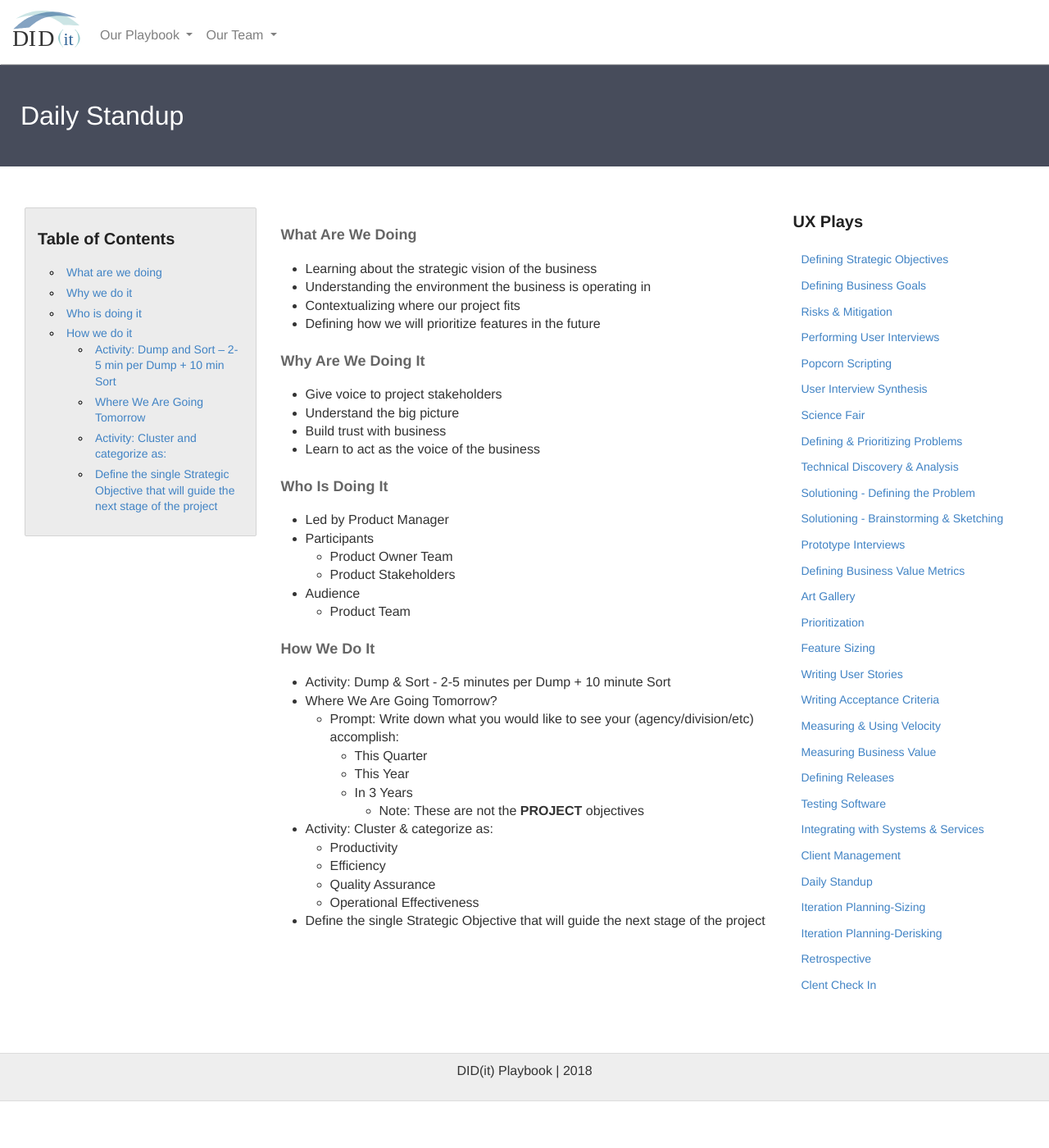
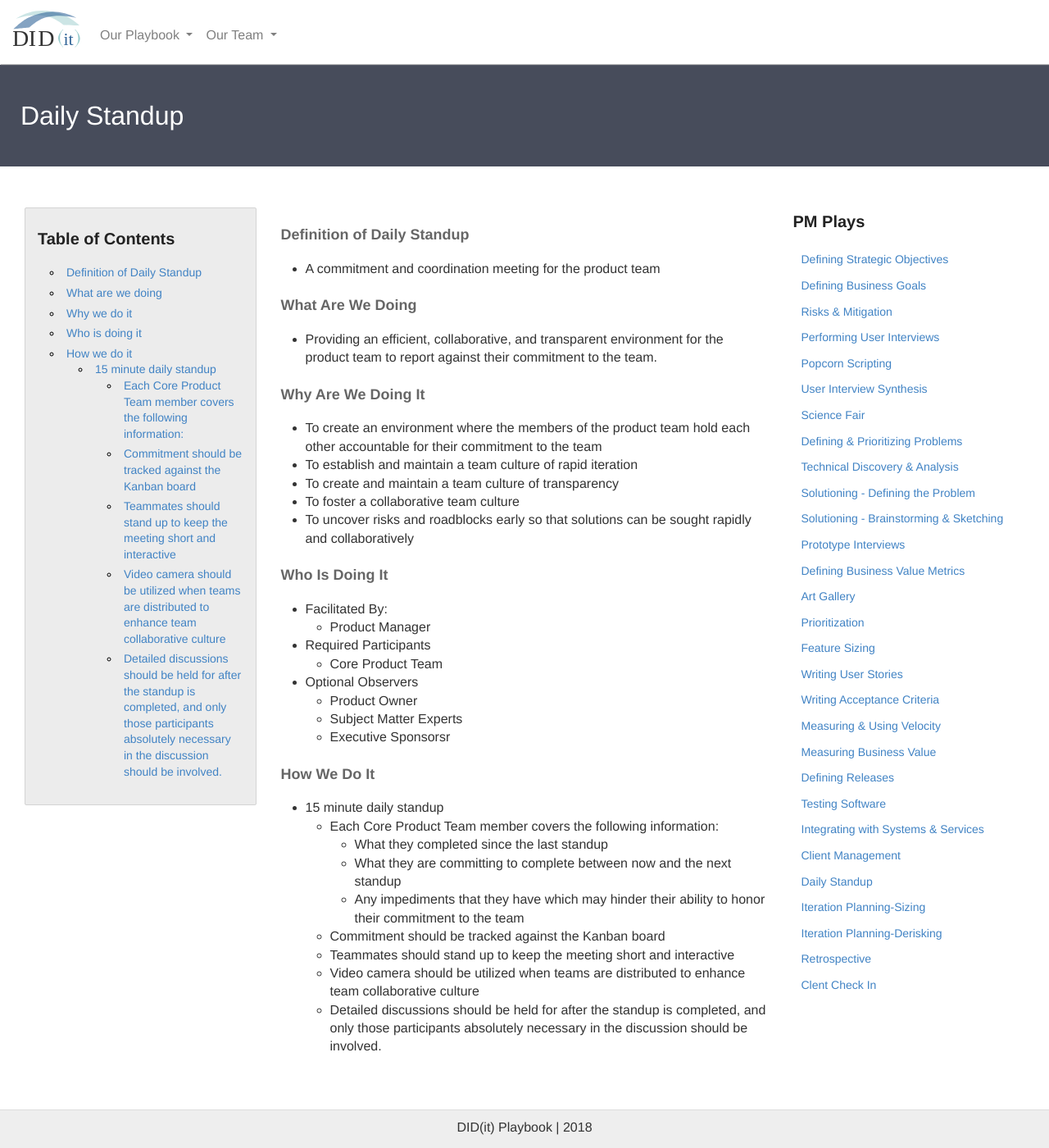
Before and after one commit to KnightPointSystems/kps_playbook, a Jekyll site: the page built from daily-standup.md, in a window 1280 px wide and 1400 px high. Shown: the whole window at 82% size. Built offline with Jekyll 4.4.1, drawn with Linux system fonts in a browser that asks for light colours; nearby versions of some CDN libraries.

Commit message:
Created New File Daily Standup
Created Daily Standup File and inserted content from ppt

```diff
--- a/daily-standup.md
+++ b/daily-standup.md
@@ -10,120 +10,127 @@ permalink: /daily-standup/
             <h3>Table of Contents</h3>
                 <ul>
                     <li>
-                        <a href="#DSO-What">
+                        <a href="#DS-Definition">
+                            Definition of Daily Standup
+                        </a>
+                    </li>
+                    <li>
+                        <a href="#DS-What">
                             What are we doing
                         </a>
                     </li>
                     <li>
-                        <a href="#DSO-Why">
+                        <a href="#DS-Why">
                             Why we do it
                         </a>
                     </li>
                     <li>
-                        <a href="#DSO-Who">
+                        <a href="#DS-Who">
                             Who is doing it
                         </a>
                     </li>
                     <li>
-                        <a href="#DSO-How">
+                        <a href="#DS-How">
                             How we do it
                         </a>
-                        <ul>
-                            <li>
-                                <a href="#DSO-DumpSort">
-                                    Activity: Dump and Sort – 2-5 min per Dump + 10 min Sort
-                                </a>
-                            </li>
-                            <li>
-                                <a href="#DSO-Where">
-                                    Where We Are Going Tomorrow
-                                </a>
-                            </li>
-                            <li>
-                                <a href="#DSO-Activity">
-                                    Activity: Cluster and categorize as:
-                                </a>
-                            </li>
-                            <li>
-                                <a href="#DSO-Define">
-                                    Define the single Strategic Objective that will guide the                                                       next stage of the project
-                                </a>
-                            </li>
-                        </ul>
-                    </li>
+                            <ul>
+                                <li>
+                                    <a href="#DS-Minute">15 minute daily standup</a>
+                                    <ul>
+                                        <li>
+                                            <a href="#DS-Each">Each Core Product Team member covers the following  information:</a>
+                                        </li>
+                                        <li>
+                                            <a href="#DS-Commitment">
+                                            Commitment should be tracked against the  Kanban board</a>
+                                        </li>
+                                        <li>
+                                            <a href="#DS-Teammates">Teammates should stand up to keep the meeting short and interactive</a>
+                                        </li>
+                                        <li>
+                                            <a href="#DS-Video">Video camera should be utilized when teams are distributed to enhance team collaborative culture</a>
+                                        </li>
+                                        <li>
+                                            <a href="#DS-Detailed">Detailed discussions should be held for after the standup is completed, and only those participants absolutely necessary in the discussion should be involved.</a>
+                                        </li>
+                                    </ul>
+                                </li>
+                            </ul>
+                        </li>
                    </ul>
         </div>
     </div>
     <div class="col-md-6">
-        <h4 class="DSO-What" id="DSO-What">
+    <h4 class="DS-What" id="DS-What">
+            Definition of Daily Standup
+        </h4>
+        <ul>
+            <li>
+                A commitment and coordination meeting for the product team
+            </li>
+        </ul>
+        <h4 class="DS-What" id="DS-What">
             What Are We Doing
         </h4>
 	<ul>
-        <li>Learning about the strategic vision of the business</li>
-        <li>Understanding the environment the business is operating in</li>
-        <li>Contextualizing where our project fits</li>
-        <li>Defining how we will prioritize features in the future</li>
+        <li>Providing an efficient, collaborative, and transparent environment for the product team to report against their commitment to the team.  </li>
 	</ul>
-        <h4 class="DSO-Why" id="DSO-Why">
+        <h4 class="DS-Why" id="DS-Why">
             Why Are We Doing It
         </h4>
     <ul>
-        <li>Give voice to project stakeholders</li>
-        <li>Understand the big picture</li>
-        <li>Build trust with business</li>
-        <li>Learn to act as the voice of the business</li>
+        <li>To create an environment where the members of the product team hold each other accountable for their commitment to the team</li>
+        <li>To establish and maintain a team culture of rapid iteration</li>
+        <li>To create and maintain a team culture of transparency</li>
+        <li>To foster a collaborative team culture</li>
+        <li>To uncover risks and roadblocks early so that solutions can be sought rapidly and collaboratively</li>
 	</ul>
-        <h4 class="DSO-Who" id="DSO-Who">
+        <h4 class="DS-Who" id="DS-Who">
             Who Is Doing It
         </h4>
-<ul>
-   <li>Led by Product Manager</li>
-   <li>Participants
-    	<ul>
-        	<li>Product Owner Team</li>
-        	<li>Product Stakeholders</li>
-    	</ul>
-   </li>
-   <li>Audience
-    	<ul>
-            <li>Product Team</li>
-       </ul>
-   </li>
-</ul>
-<h4 class="DSO-How" id="DSO-How">
+        <ul>
+            <li>Facilitated By:
+                <ul>
+                    <li>Product Manager</li>
+                </ul>
+            </li>
+            <li>Required Participants
+                <ul>
+                    <li>Core Product Team </li>
+                </ul>
+            </li>
+            <li>Optional Observers
+                <ul>
+                    <li>Product Owner</li>
+                    <li>Subject Matter Experts</li>
+                    <li>Executive Sponsorsr</li>
+                </ul>
+            </li>
+        </ul>
+<h4 class="DS-How" id="DS-How">
     How We Do It
 </h4>
 <ul>
-    <li class="DSO-DumpSort" id="DSO-DumpSort">Activity: Dump &amp; Sort - 2-5 minutes per Dump + 10 minute Sort</li>
-    <li class="DSO-Where" id="DSO-Where">Where We Are Going Tomorrow?
+    <li class="DS-Minute" id="DS-Minute">15 minute daily standup
         <ul>
-            <li>Prompt: Write down what you would like to see your (agency/division/etc) accomplish:
+            <li class="DS-Each" id="DS-Each">Each Core Product Team member covers the following  information:
                 <ul>
-                    <li>This Quarter</li>
-                    <li>This Year</li>
-                    <li>In 3 Years
-                    	<ul>
-                            <li>Note: These are not the <b>PROJECT</b> objectives</li>
-                        </ul>
-                    </li>
+                    <li>What they completed since the last standup</li>
+                    <li>What they are committing to complete between now and the next standup</li>
+                    <li>Any impediments that they have which may hinder their ability to honor their commitment to the team</li>
                 </ul>
             </li>
+            <li class="DS-Commitment" id="DS-Commitment">Commitment should be tracked against the  Kanban board</li>
+            <li class="DS-Teammates" id="DS-Teammates">Teammates should stand up to keep the meeting short and interactive</li>
+            <li class="DS-Video" id="DS-Video">Video camera should be utilized when teams are distributed to enhance team collaborative culture</li>
+            <li class="DS-Detailed" id="DS-Detailed">Detailed discussions should be held for after the standup is completed, and only those participants absolutely necessary in the discussion should be involved.</li>
         </ul>
     </li>
-    <li class="DSO-Activity" id="DSO-Activity">Activity: Cluster &amp; categorize as:
-        <ul>
-            <li>Productivity</li>
-            <li>Efficiency</li>
-            <li>Quality Assurance</li>
-            <li>Operational Effectiveness</li>
-        </ul>
-    </li>
-    <li class="DSO-Define" id="DSO-Define">Define the single Strategic Objective that will guide the next stage of the project</li>
 </ul>
     </div>
     <div class="col-md-3">
         <div class="sideLinks">
-            <h2>UX Plays</h2>
+            <h2>PM Plays</h2>
                 <ul>
                     <li><a href="{{ site.baseurl }}/strategic-objectives">Defining Strategic Objectives</a></li>
                     <li><a href="{{ site.baseurl }}/business-goals">Defining Business Goals</a></li>
```
